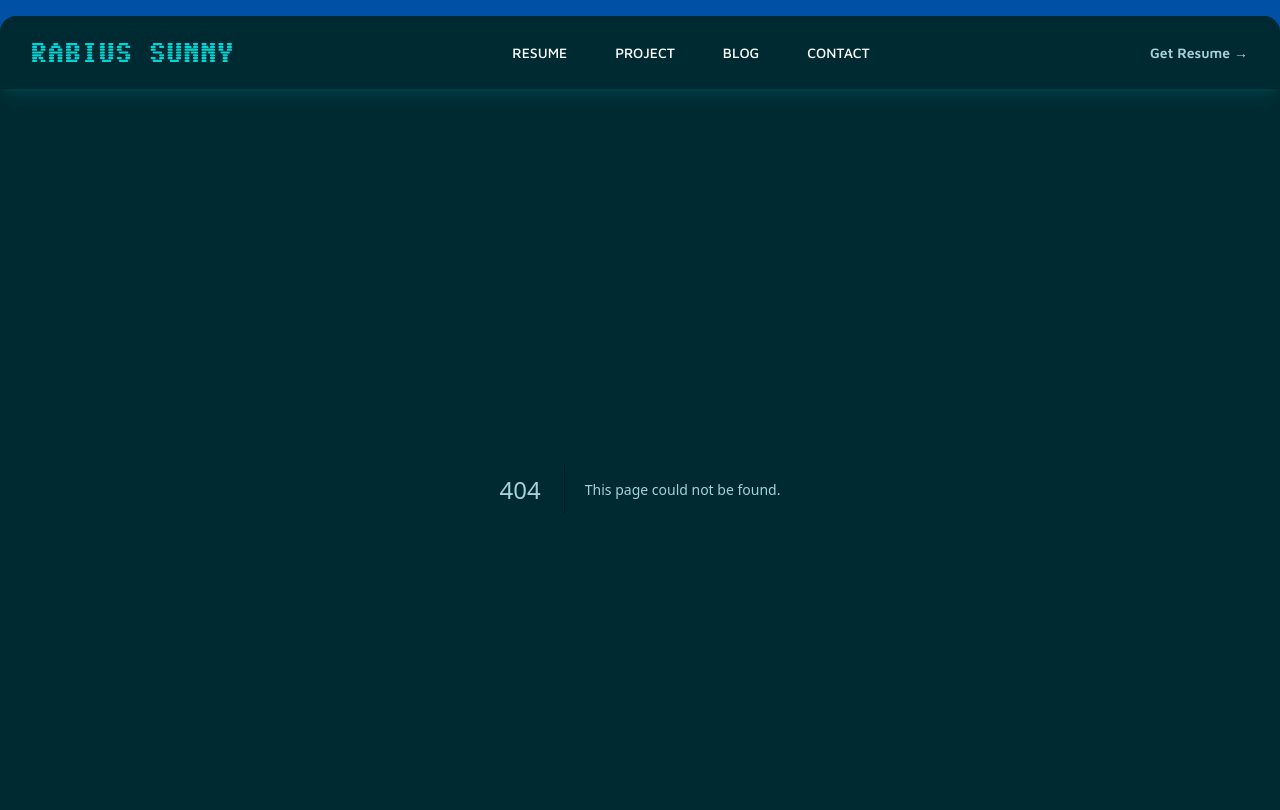
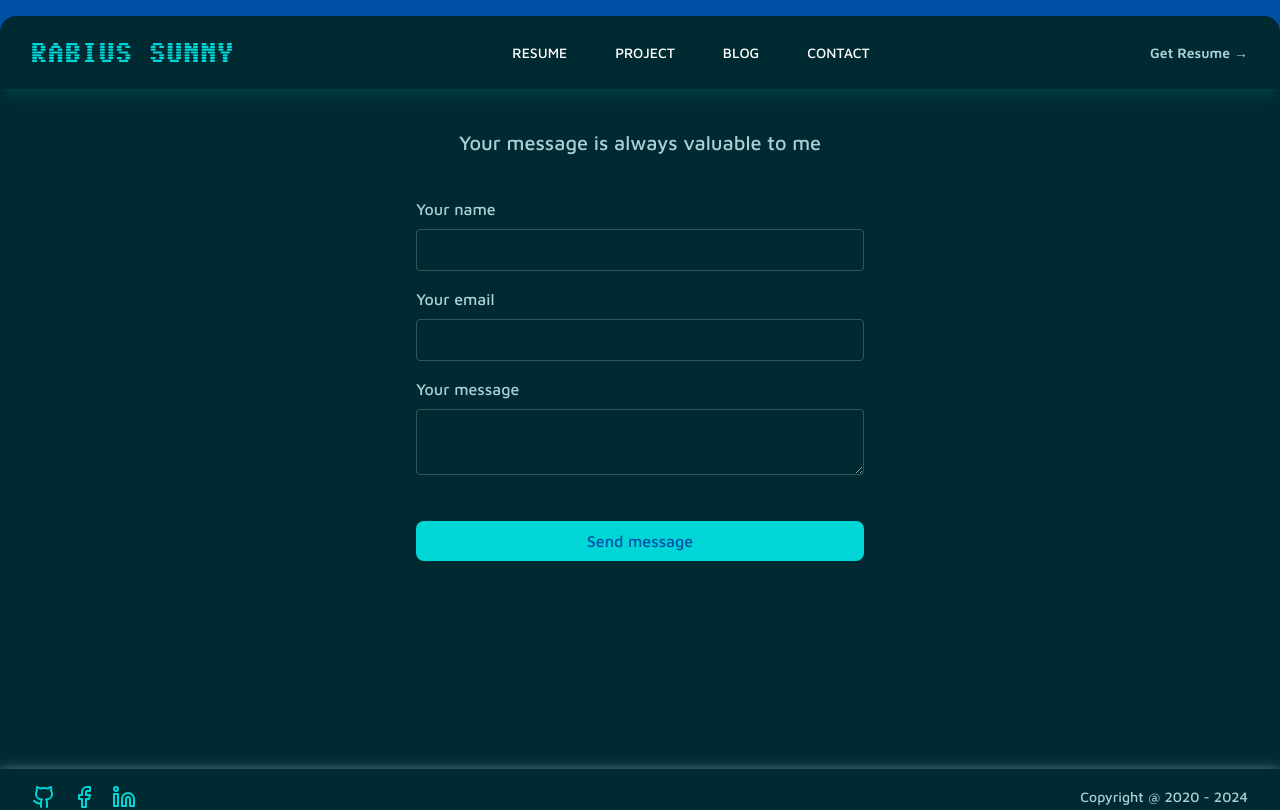
Before and after one commit to rabius-sunny/rabius-sunny-portfolio, a Next.js app: page /contact in a window 1280 px wide. Before the commit this address had no page. Shown: the top 810 px of the page. Built offline with nearby package versions, Linux system fonts and the light colour scheme.

Commit message:
add: contact me

```diff
--- /dev/null
+++ b/app/contact/page.tsx
@@ -0,0 +1,38 @@
+import Container from '~/components/shared/ui/Container'
+
+export default function Contact() {
+  return (
+    <Container>
+      <div className='max-w-md mx-auto min-h-[80vh]'>
+        <h2 className='text-center my-10'>
+          Your message is always valuable to me
+        </h2>
+        <form className='grid gap-4'>
+          <div>
+            <label htmlFor='name'>Your name</label>
+            <input required id='name' name='name' className='input' />
+          </div>
+          <div>
+            <label htmlFor='email'>Your email</label>
+            <input
+              required
+              id='email'
+              name='email'
+              type='email'
+              className='input'
+            />
+          </div>
+          <div>
+            <label htmlFor='message'>Your message</label>
+            <textarea required id='message' name='message' className='input' />
+          </div>
+          <div className='mt-6 mb-20'>
+            <button type='submit' className='btn bg-heading w-full text-main'>
+              Send message
+            </button>
+          </div>
+        </form>
+      </div>
+    </Container>
+  )
+}
--- a/app/globals.css
+++ b/app/globals.css
@@ -12,11 +12,17 @@
   .flex-center {
     @apply flex items-center justify-center;
   }
+  label {
+    @apply font-medium;
+  }
   .flex-between {
     @apply flex items-center justify-between;
   }
   .btn {
     @apply px-4 py-2 rounded-lg font-medium duration-200 text-center;
+  }
+  .input {
+    @apply mt-2 w-full bg-transparent border border-white/20 px-4 py-2 rounded focus:outline-none focus:border-none focus:ring-1 focus:ring-white;
   }
 }
 
--- a/tailwind.config.ts
+++ b/tailwind.config.ts
@@ -14,7 +14,8 @@ const config: Config = {
       heading: '#00d6d6',
       white: colors.white,
       sky: colors.sky,
-      pink: colors.pink
+      pink: colors.pink,
+      transparent: colors.transparent
     }
   },
   plugins: []
```
